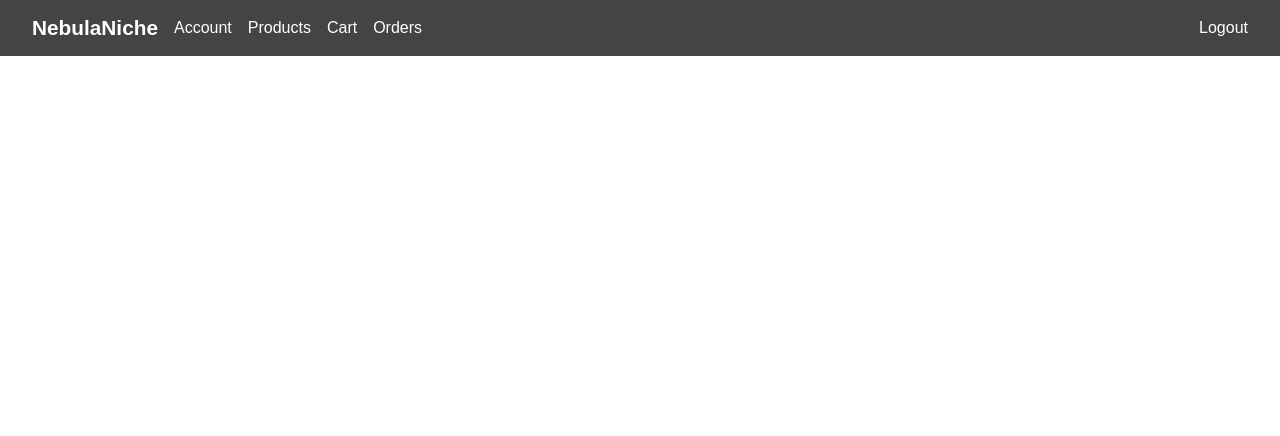
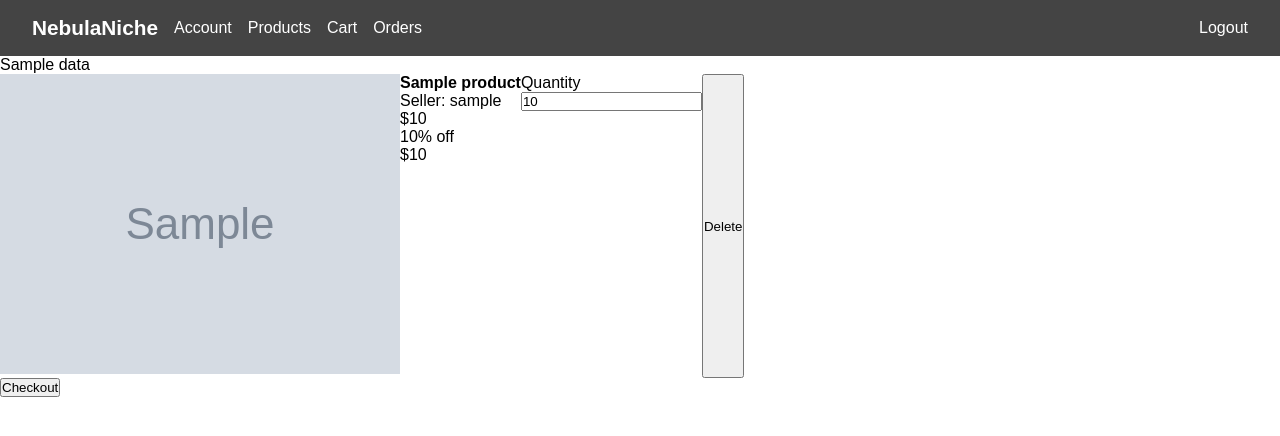
Before and after one commit to 0-ks-0/cset180-fp-ecommerce, a Python web app: template src/templates/cart.html in a window 1280 px wide. Shown: the top 436 px of the page. Run offline with Jinja, Linux system fonts and the light colour scheme; the template is opened without the code that fills it: most values are stand-ins (such as "Sample title", 1, 10 or a date in 2020); grey boxes marked "Sample" are stand-in pictures.

Commit message:
Simple display of cart page

```diff
--- a/src/templates/cart.html
+++ b/src/templates/cart.html
@@ -9,10 +9,56 @@ Cart
 {% endblock %}
 
 {% block body %}
+<script src="{{ url_for('static', filename = 'js/navigator.js') }}"></script>
+<script src="{{ url_for('static', filename = 'js/input.js') }}"></script>
+
 <div class="page_body">
 	{% if error %}
 		<h1>{{ error }}</h1>
 	{% endif %}
+
+
+	{% for data in cart_data %}
+
+	<div class="test">
+		{{ data }}
+	</div>
+		<div class="item flex_row">
+
+			<div class="item_info_container flex_row" onclick="setTop('/products/{{ data.product_data.id }}')">
+
+				<div class="image_container">
+					<!-- Display the first image if there is any -->
+					{% if data.product_data.images | length > 0 %}
+						<img src="{{ data.product_data.images[0] }}" alt="">
+					{% else %}
+						No image
+					{% endif %}
+				</div>
+
+				<div class="product_info_container">
+					<h4 class="name">{{ data.product_data.name }}</h4>
+					<p class="vendor_username">Seller: {{ data.product_data.vendor_username }}</p>
+
+					<div class="price_container">
+						<p class="original_price">${{ data.product_data.original_price }}</p>
+						<p class="discount">{{ data.product_data.current_discount }}% off</p>
+						<p class="current_price">${{ data.product_data.currrent_price }}</p>
+					</div>
+				</div>
+
+			</div>
+
+			<div class="quantity_container flex_column">
+				<label for="">Quantity</label>
+				<input type="number" name="quantity" min="1" step="1" value="{{ data.quantity }}"required>
+			</div>
+
+			<button class="delete_buton" onclick="removeItem({{ data.id }})">Delete</button>
+		</div>
+
+	{% endfor %}
+
+	<button id="checkout_button" onclick="checkout({{ cart_id }})">Checkout</button>
 </div>
-
 {% endblock %}
```
